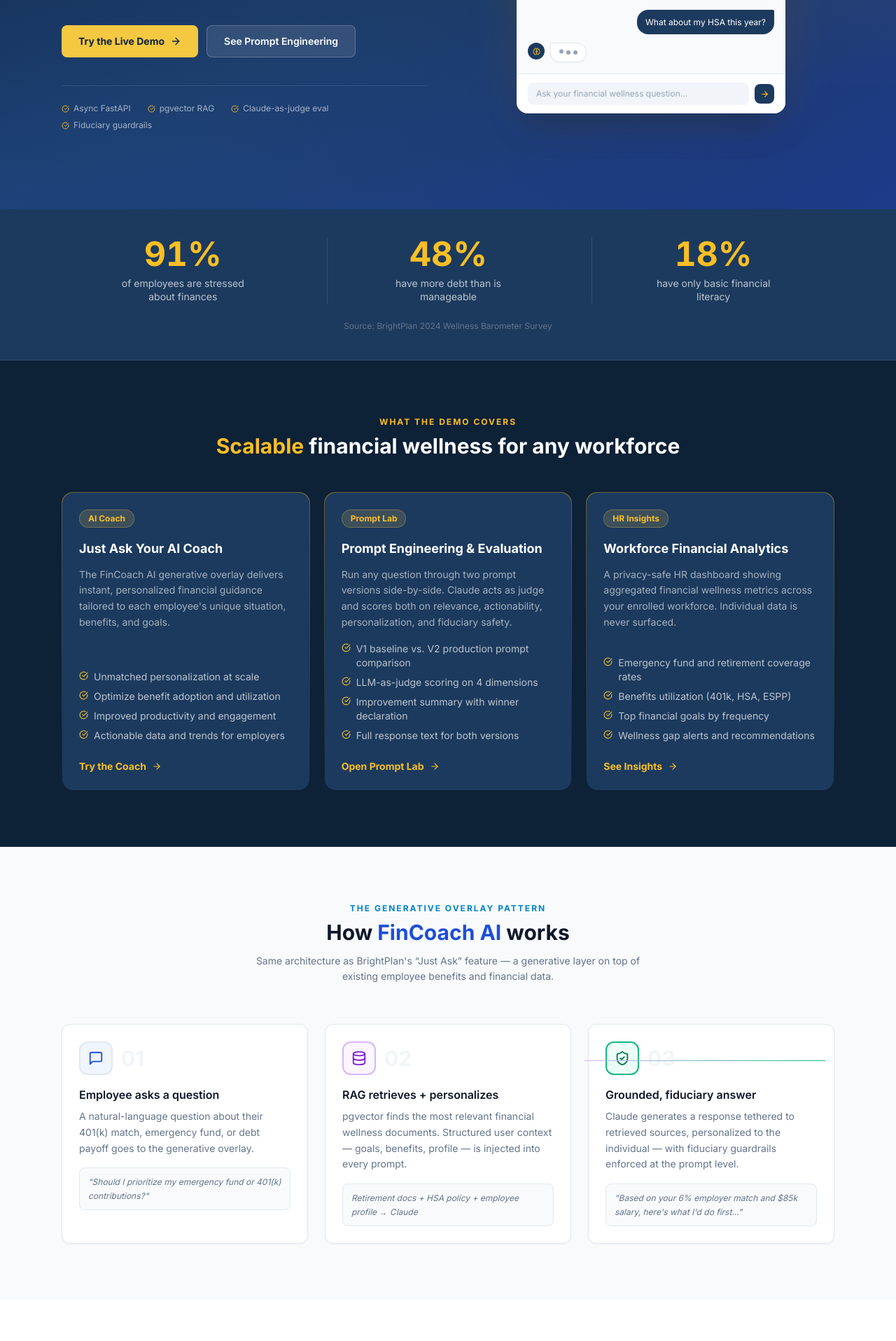
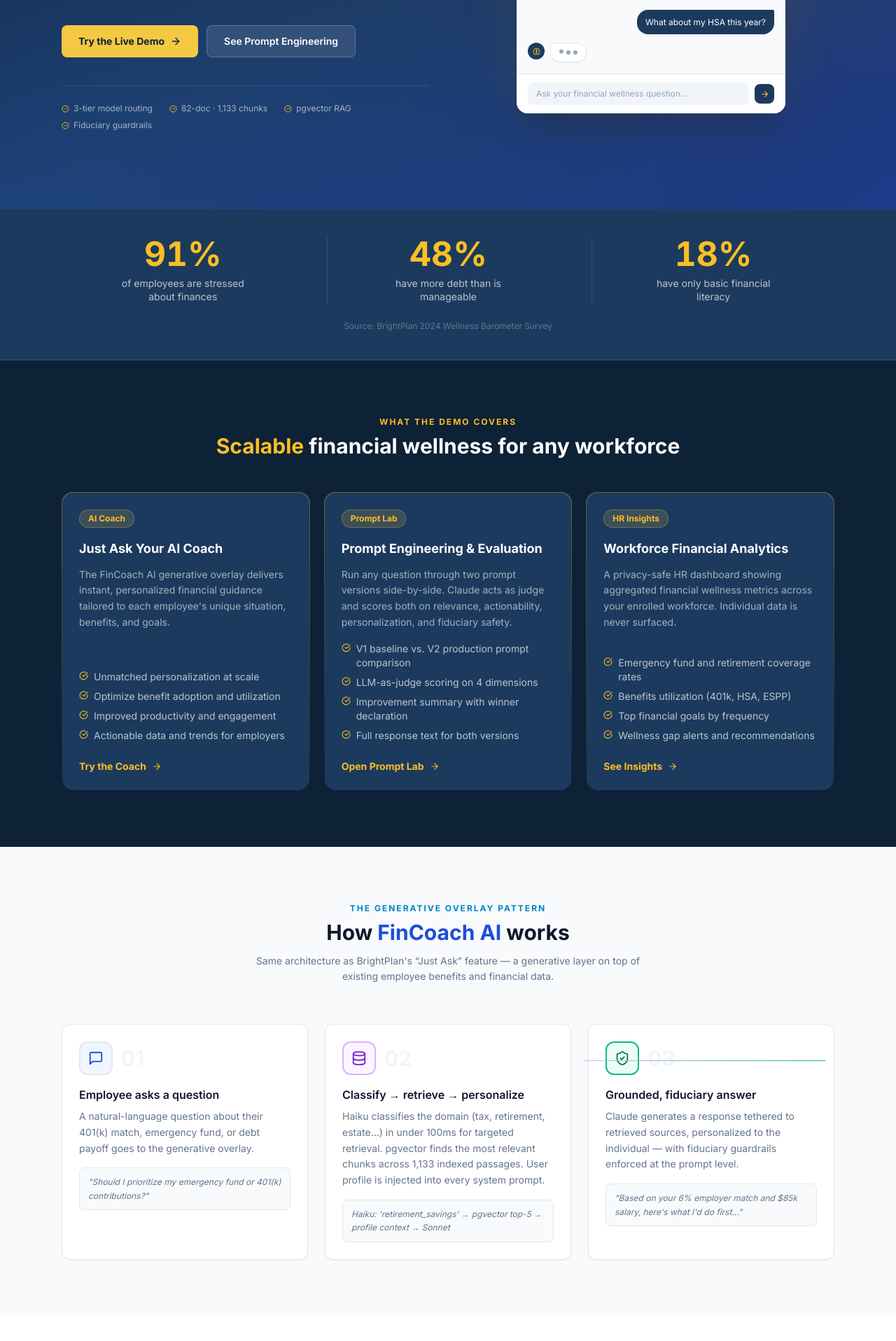
Before and after one commit to maxev-digital/finops-ai-coach, a Next.js app in the folder frontend/: page / in a window 1280 px wide. Shown: the part 544-2460 px from the top of the page at 70% size. Built offline with nearby package versions, Linux system fonts and the light colour scheme.

Commit message:
feat: update landing page — 3-tier model routing in hero, tech flow, stack, how-it-works

```diff
--- a/frontend/app/page.tsx
+++ b/frontend/app/page.tsx
@@ -107,14 +107,14 @@
 ];
 
 const STACK = [
-  { label: "FastAPI + Python 3.12", cat: "Backend" },
+  { label: "FastAPI + Python 3.11", cat: "Backend" },
   { label: "PostgreSQL + pgvector 0.8.2", cat: "Vector DB" },
-  { label: "Anthropic Claude", cat: "Generation" },
-  { label: "OpenAI Embeddings", cat: "Embeddings" },
-  { label: "Async SQLAlchemy", cat: "ORM" },
+  { label: "Haiku — domain classifier", cat: "AI: Classify" },
+  { label: "Sonnet — RAG generation", cat: "AI: Generate" },
+  { label: "Opus — async eval judge", cat: "AI: Evaluate" },
+  { label: "OpenAI text-embedding-3-small", cat: "Embeddings" },
   { label: "Redis Embedding Cache", cat: "Cache" },
-  { label: "Next.js 15 App Router", cat: "Frontend" },
-  { label: "Docker + PM2", cat: "Infra" },
+  { label: "Next.js 15 + PM2 + Docker", cat: "Frontend / Infra" },
 ];
 
 const TESTIMONIALS = [
@@ -200,7 +200,7 @@
 
             {/* Trust chips */}
             <div className="flex flex-wrap gap-x-6 gap-y-2 pt-6 border-t border-white/10">
-              {["Async FastAPI", "pgvector RAG", "Claude-as-judge eval", "Fiduciary guardrails"].map((tag) => (
+              {["3-tier model routing", "82-doc · 1,133 chunks", "pgvector RAG", "Fiduciary guardrails"].map((tag) => (
                 <div key={tag} className="flex items-center gap-1.5 text-xs text-white/60">
                   <CheckCircle size={11} className="text-gold-400" />
                   {tag}
@@ -387,9 +387,9 @@
               },
               {
                 step: "02", icon: Database, color: "bg-purple-50 border-purple-300 text-purple-700",
-                title: "RAG retrieves + personalizes",
-                desc: "pgvector finds the most relevant financial wellness documents. Structured user context — goals, benefits, profile — is injected into every prompt.",
-                example: "Retirement docs + HSA policy + employee profile → Claude",
+                title: "Classify → retrieve → personalize",
+                desc: "Haiku classifies the domain (tax, retirement, estate…) in under 100ms for targeted retrieval. pgvector finds the most relevant chunks across 1,133 indexed passages. User profile is injected into every system prompt.",
+                example: "Haiku: 'retirement_savings' → pgvector top-5 → profile context → Sonnet",
               },
               {
                 step: "03", icon: ShieldCheck, color: "bg-wellness-50 border-wellness-500 text-wellness-700",
@@ -738,15 +738,19 @@
           {/* Architecture flow */}
           <div className="flex flex-wrap justify-center items-center gap-2 mb-10 text-xs">
             {[
-              { label: "Employee", color: "bg-navy-800 border-gold-500/40 text-white" },
+              { label: "User", color: "bg-navy-800 border-gold-500/40 text-white" },
               null,
               { label: "Next.js", color: "bg-slate-700 border-slate-600 text-white" },
               null,
               { label: "FastAPI", color: "bg-slate-700 border-slate-600 text-white" },
               null,
+              { label: "Haiku", color: "bg-cyan-900 border-cyan-700 text-cyan-300" },
+              null,
               { label: "pgvector", color: "bg-purple-900 border-purple-700 text-white" },
               null,
-              { label: "Claude", color: "bg-brand-900 border-brand-700 text-gold-300" },
+              { label: "Sonnet", color: "bg-brand-900 border-brand-700 text-gold-300" },
+              null,
+              { label: "Opus (async)", color: "bg-orange-900 border-orange-700 text-orange-300" },
             ].map((node, i) =>
               node === null ? (
                 <ArrowRight key={i} size={14} className="text-gold-500/50 shrink-0" />
```
